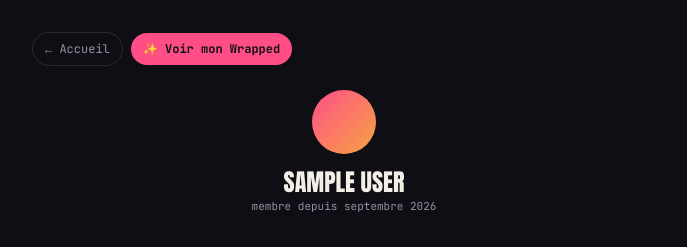
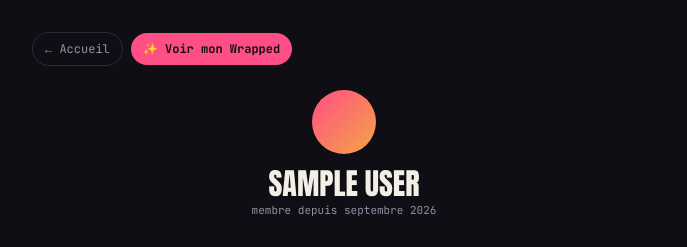
Before and after one commit to manonprevost61100-code/Bingrt, a Next.js app: page /profil in a window 1280 px wide. Shown: the top 247 px of the page, without its empty margins (296-983 px from the left). Built offline with nearby package versions, Linux system fonts and the light colour scheme; no server answers; the database is empty; sample sign-in values are in the browser's storage.

Commit message:
Coherence visuelle : marges, tailles de titres et libelles uniformisees

```diff
--- a/src/app/media/[id]/page.tsx
+++ b/src/app/media/[id]/page.tsx
@@ -84,7 +84,7 @@ export default async function MediaPage({
           ) : null}
         </div>
         <div className="pb-1">
-          <p className="font-mono text-[10px] text-magenta tracking-wide">
+         <p className="font-mono text-[11px] text-magenta tracking-wide">
             {KIND_LABEL[media.type]}
             {media.releaseDate ? ` · ${media.releaseDate.getFullYear()}` : ""}
           </p>
--- a/src/app/profil/page.tsx
+++ b/src/app/profil/page.tsx
@@ -91,7 +91,7 @@ export default async function ProfilPage() {
           className="w-16 h-16 rounded-full mx-auto mb-3"
           style={{ background: "linear-gradient(135deg, #FF4E86, #F5A544)" }}
         />
-        <h1 className="font-display text-2xl uppercase">
+        <h1 className="font-display text-3xl uppercase">
           {session.user.name ?? "Toi"}
         </h1>
         <p className="font-mono text-[11px] text-slate">
--- a/src/app/recherche/page.tsx
+++ b/src/app/recherche/page.tsx
@@ -74,7 +74,7 @@ export default function RecherchePage() {
   const filtered = results.filter((r) => filter === "ALL" || r.kind === filter);
 
   return (
-    <main className="min-h-screen px-6 py-8 max-w-2xl mx-auto">
+    <main className="min-h-screen px-6 py-8 pb-16 max-w-2xl mx-auto">
       <Link
         href="/"
         className="font-mono text-xs border border-stroke px-3 py-2 rounded-full text-slate hover:text-cream hover:border-cream transition-colors inline-block mb-4"
```
